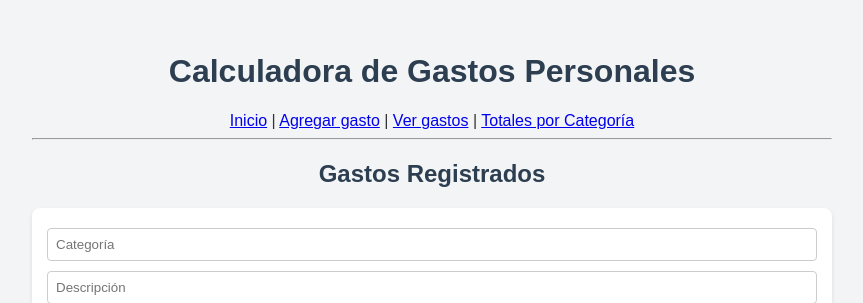
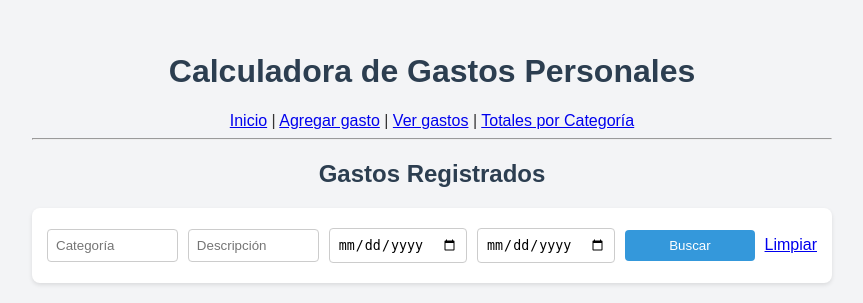
Before and after one commit to JuanLemus97/calculadora_gastos_personales, a Flask app: page /gastos in a window 1280 px wide. Shown: the top 303 px of the page, without its empty margins (208-1071 px from the left). Run offline with Flask 3, Linux system fonts and the light colour scheme; data that the repository does not hold is empty.

Commit message:
Modificando estilo al filtro de gastos

```diff
--- a/static/estilos.css
+++ b/static/estilos.css
@@ -69,3 +69,9 @@ th, td {
 tr:hover {
     background-color: #f1f1f1;
 }
+.filtro-gastos {
+    display: flex;
+    gap: 10px;
+    align-items: center;
+    margin-bottom: 20px;
+}
--- a/templates/gastos.html
+++ b/templates/gastos.html
@@ -1,7 +1,7 @@
 {% extends "base.html" %}
 {% block contenido %}
 <h2>Gastos Registrados</h2>
-<form method="get">
+<form method="get" class="filtro-gastos">
     <input type="text" name="categoria" placeholder="Categoría" value="{{ categoria or '' }}">
     <input type="text" name="descripcion" placeholder="Descripción" value="{{ descripcion or '' }}">
     <input type="date" name="fecha_inicio" value="{{ fecha_inicio or '' }}">
```
